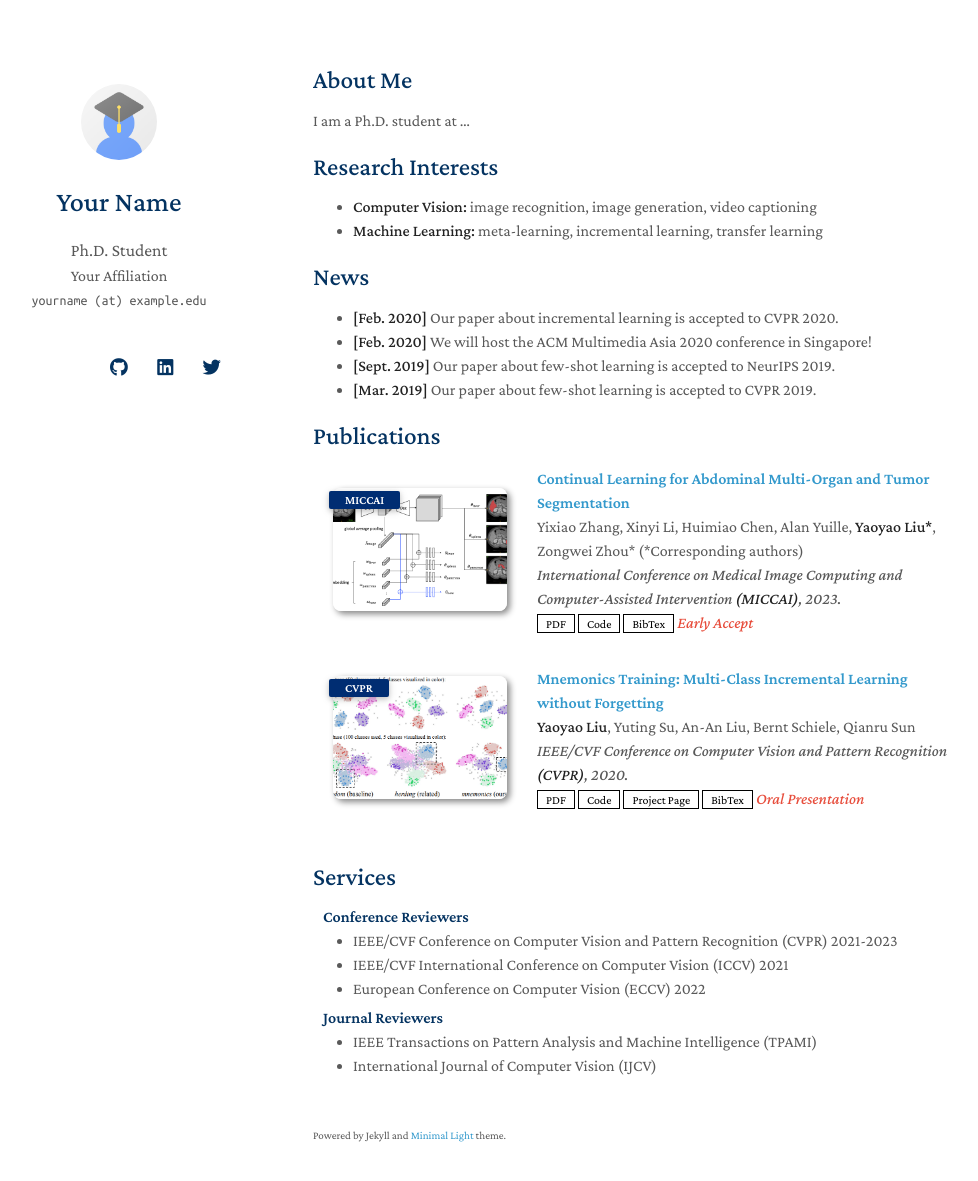
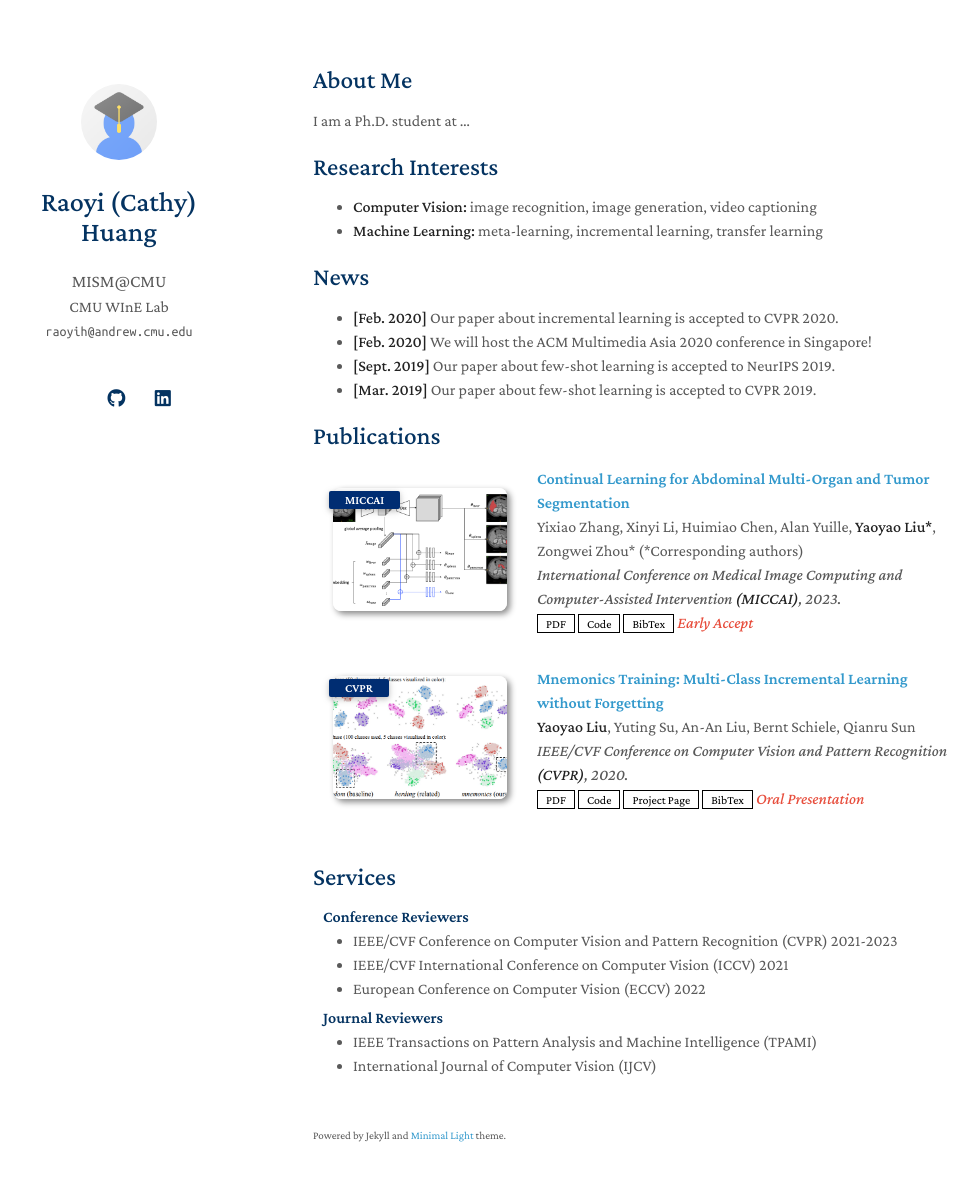
Before and after one commit to Huang-Raoyi/Huang-Raoyi.github.io, a Jekyll site: the page built from index.md, in a window 1280 px wide and 1216 px high. Shown: the top 1181 px of the window, without its empty margins (157-1135 px from the left). Built offline with Jekyll 4.4.1, drawn with Linux system fonts in a browser that asks for light colours; nearby versions of some CDN libraries; a style sheet for code colours, icons or effects is not loaded; our own code applies the rules of GitHub Pages for plain Markdown files.

Commit message:
Update _config.yml

```diff
--- a/_config.yml
+++ b/_config.yml
@@ -1,10 +1,10 @@
-remote_theme: yaoyao-liu/minimal-light
+
 
 # Basic Information
-title: Your Name
-position: Ph.D. Student
-affiliation: Your Affiliation
-email: yourname (at) example.edu
+title: Raoyi (Cathy) Huang
+position: MISM@CMU
+affiliation: CMU WInE Lab
+email: raoyih@andrew.cmu.edu
 
 # Search Engine Optimization (SEO)
 # The following information is used to improve the website traffic from search engines, e.g., Google.
@@ -14,11 +14,11 @@ canonical: https://minimal-light-theme.yliu.me/
 
 # Links
 # If you don't need one of them, you may delete the corresponding line.
-google_scholar: https://scholar.google.com/
+# google_scholar: https://scholar.google.com/
 cv_link: assets/files/curriculum_vitae.pdf
-github_link: https://github.com/
-linkedin: https://www.linkedin.com/
-twitter: https://twitter.com/
+github_link: https://github.com/Huang-Raoyi
+linkedin: https://www.linkedin.com/in/cathy-huang-5b7719189/
+# twitter: https://twitter.com/
 
 # Images (e.g., your profile picture and your website's favicon)
 # "favicon" and "favicon_dark" are used for the light and dark modes, respectively.
```
